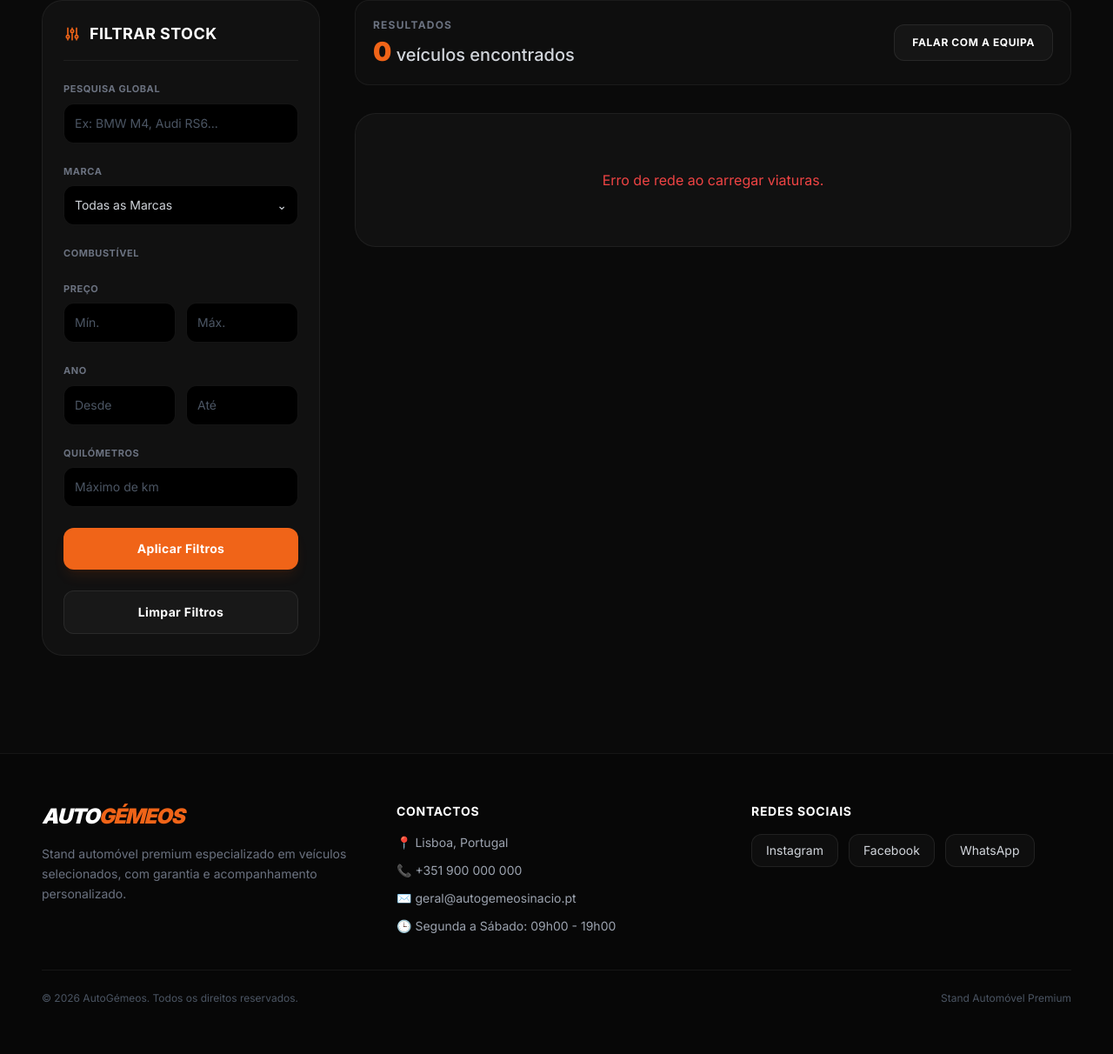
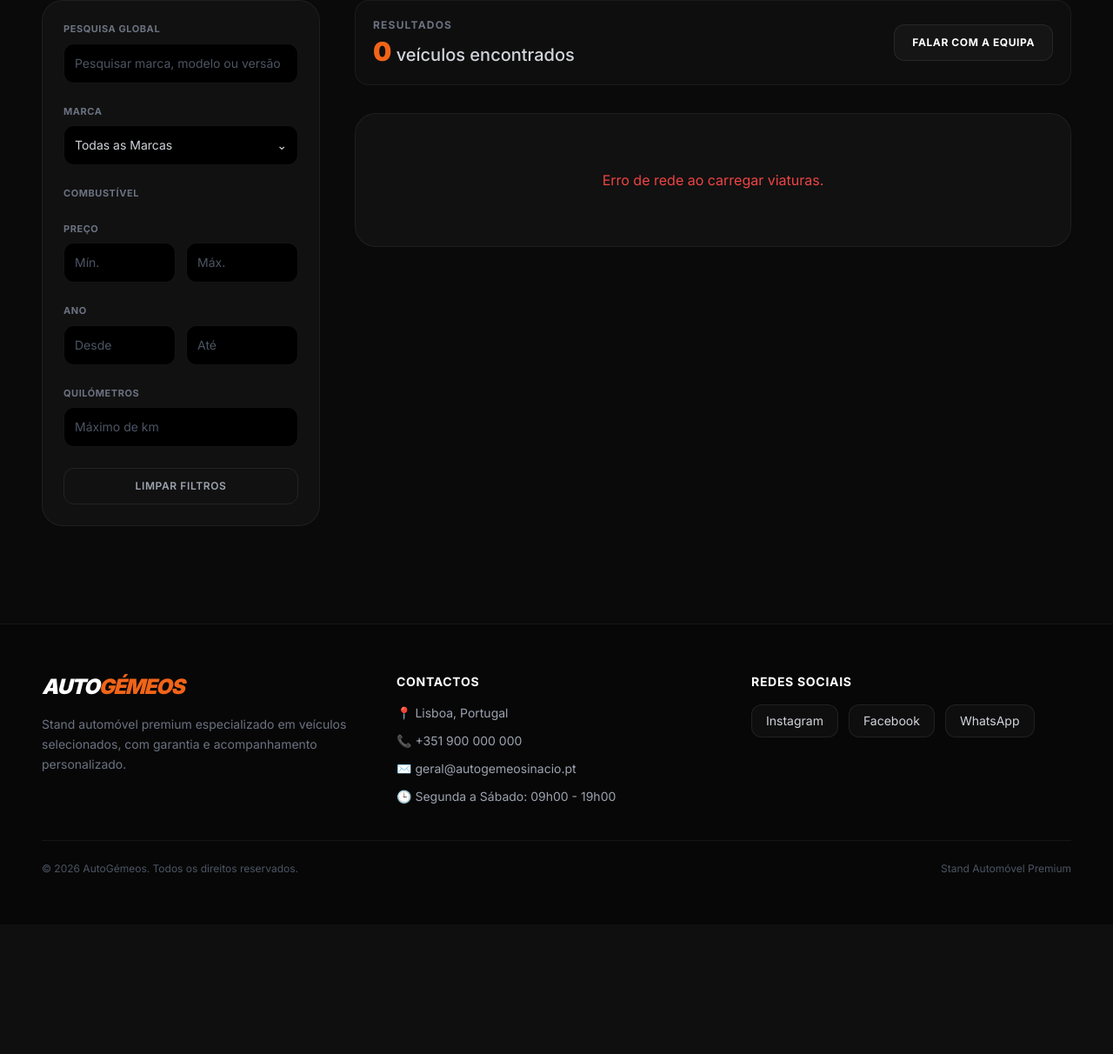
Before and after one commit to JoaoPedroInacio/TFC, a Flask app: page /veiculos in a window 1280 px wide. Shown: the part 496-1708 px from the top of the page at 87% size. After the commit the page ends 1499 px from the top, so only its background shows below. Run offline with Flask 3, Linux system fonts and the light colour scheme; some libraries are stand-ins or nearby versions.

Commit message:
Atualização filtros

```diff
--- a/frontend/templates/veiculos.html
+++ b/frontend/templates/veiculos.html
@@ -53,16 +53,10 @@
             <div class="flex flex-col lg:flex-row gap-10">
 
                 <aside class="w-full lg:w-80 space-y-6 bg-[#111111] p-6 rounded-3xl h-fit border border-white/[0.06]">
-                    <div class="flex items-center gap-2.5 pb-4 border-b border-white/[0.06]">
-                        <svg class="w-5 h-5 accent-color" fill="none" stroke="currentColor" viewBox="0 0 24 24">
-                            <path stroke-linecap="round" stroke-linejoin="round" stroke-width="2" d="M12 6V4m0 2a2 2 0 100 4m0-4a2 2 0 110 4m-6 8a2 2 0 100-4m0 4a2 2 0 110-4m0 4v2m0-6V4m6 6v10m6-2a2 2 0 100-4m0 4a2 2 0 110-4m0 4v2m0-6V4"/>
-                        </svg>
-                        <h2 class="text-lg font-bold tracking-wide uppercase">Filtrar Stock</h2>
-                    </div>
 
                     <div>
                         <label class="text-[11px] uppercase font-bold text-gray-500 mb-2 block tracking-wider">Pesquisa Global</label>
-                        <input type="text" id="filtro-pesquisa" placeholder="Ex: BMW M4, Audi RS6..." class="w-full bg-black border border-white/[0.08] rounded-xl p-3 text-sm focus:border-accent outline-none text-white placeholder-gray-600 transition-colors">
+                        <input type="text" id="filtro-pesquisa" placeholder="Pesquisar marca, modelo ou versão" class="w-full bg-black border border-white/[0.08] rounded-xl p-3 text-sm focus:border-accent outline-none text-white placeholder-gray-600 transition-colors">
                     </div>
 
                     <div class="relative">
@@ -75,9 +69,9 @@
 
     <input type="hidden" id="filtro-marca" value="Todas as Marcas">
 
-    <div id="dropdown-marca" class="hidden absolute z-50 mt-2 w-full bg-white text-black rounded-xl shadow-xl max-h-80 overflow-hidden">
-        <div class="p-3 border-b border-gray-200">
-            <input type="text" id="pesquisa-marca" placeholder="Pesquisar marca..." class="w-full border border-gray-300 rounded-lg p-2 text-sm outline-none">
+    <div id="dropdown-marca" class="hidden absolute z-50 mt-2 w-full bg-[#0A0A0A] text-white rounded-2xl shadow-2xl shadow-black/60 max-h-80 overflow-hidden border border-white/[0.08]">
+    <div class="p-3 border-b border-white/[0.08] bg-[#111111]">
+        <input type="text" id="pesquisa-marca" placeholder="Pesquisar marca..." class="w-full bg-black border border-white/[0.08] rounded-xl p-3 text-sm outline-none text-white placeholder-gray-600 focus:border-accent transition-colors">
     </div>
 
     <div id="lista-marcas" class="max-h-64 overflow-y-auto"></div>
@@ -110,12 +104,8 @@
     <input type="number" id="kms-max" placeholder="Máximo de km" class="w-full bg-black border border-white/[0.08] rounded-xl p-3 text-sm focus:border-accent outline-none text-white placeholder-gray-600 transition-colors">
 </div>
 
-<button onclick="aplicarFiltros()" class="w-full bg-accent text-white py-3.5 rounded-xl font-bold text-sm tracking-wide shadow-lg shadow-orange-600/10 hover:bg-opacity-90 transition-all">
-    Aplicar Filtros
-</button>
-
-                    <button onclick="limparFiltros()" class="w-full bg-white/[0.03] border border-white/[0.08] text-white py-3.5 rounded-xl font-bold text-sm tracking-wide hover:border-accent hover:bg-accent transition-all">
-                        Limpar Filtros
+                    <button onclick="limparFiltros()" class="w-full bg-transparent border border-white/[0.08] text-gray-400 py-3 rounded-xl font-semibold text-xs uppercase tracking-wider hover:text-white hover:border-accent transition-all">
+    Limpar filtros
 </button>
                 </aside>
 
@@ -209,14 +199,14 @@
     const lista = document.getElementById("lista-marcas");
 
     lista.innerHTML = `
-            <button type="button" onclick="selecionarMarca('Todas as Marcas')" class="w-full text-left px-4 py-3 hover:bg-gray-100 text-sm font-medium">
+        <button type="button" onclick="selecionarMarca('Todas as Marcas')" class="w-full text-left px-4 py-3 text-sm font-semibold text-gray-300 hover:bg-accent hover:text-white transition-colors">
             Todas as Marcas
         </button>
     `;
 
     marcas.forEach(marca => {
         lista.innerHTML += `
-                <button type="button" onclick="selecionarMarca('${marca.replace(/'/g, "\\'")}')" class="w-full text-left px-4 py-3 hover:bg-gray-100 text-sm font-medium">
+            <button type="button" onclick="selecionarMarca('${marca.replace(/'/g, "\\'")}')" class="w-full text-left px-4 py-3 text-sm font-semibold text-gray-300 hover:bg-accent hover:text-white transition-colors">
                 ${marca}
             </button>
         `;
@@ -360,17 +350,18 @@
                         </div>
 
                        <div class="grid grid-cols-3 gap-3 border-t border-white/[0.05] pt-4 text-xs">
-    <div>
+<div class="grid grid-cols-3 border-t border-white/[0.05] pt-4 text-xs divide-x divide-white/[0.06]">
+    <div class="pr-3">
         <p class="text-gray-600 uppercase tracking-widest font-bold mb-1">Ano</p>
         <p class="text-gray-300 font-semibold">${carro.ano}</p>
     </div>
 
-    <div>
-        <p class="text-gray-600 uppercase tracking-widest font-bold mb-1">Km</p>
+    <div class="px-3">
+        <p class="text-gray-600 uppercase tracking-widest font-bold mb-1">Kms</p>
         <p class="text-gray-300 font-semibold">${formatarKms(carro.kms)}</p>
     </div>
 
-    <div>
+    <div class="pl-3">
         <p class="text-gray-600 uppercase tracking-widest font-bold mb-1">Comb.</p>
         <p class="text-gray-300 font-semibold">${carro.combustivel}</p>
     </div>
```
Lines whose indentation alone changed are shown as unchanged.
